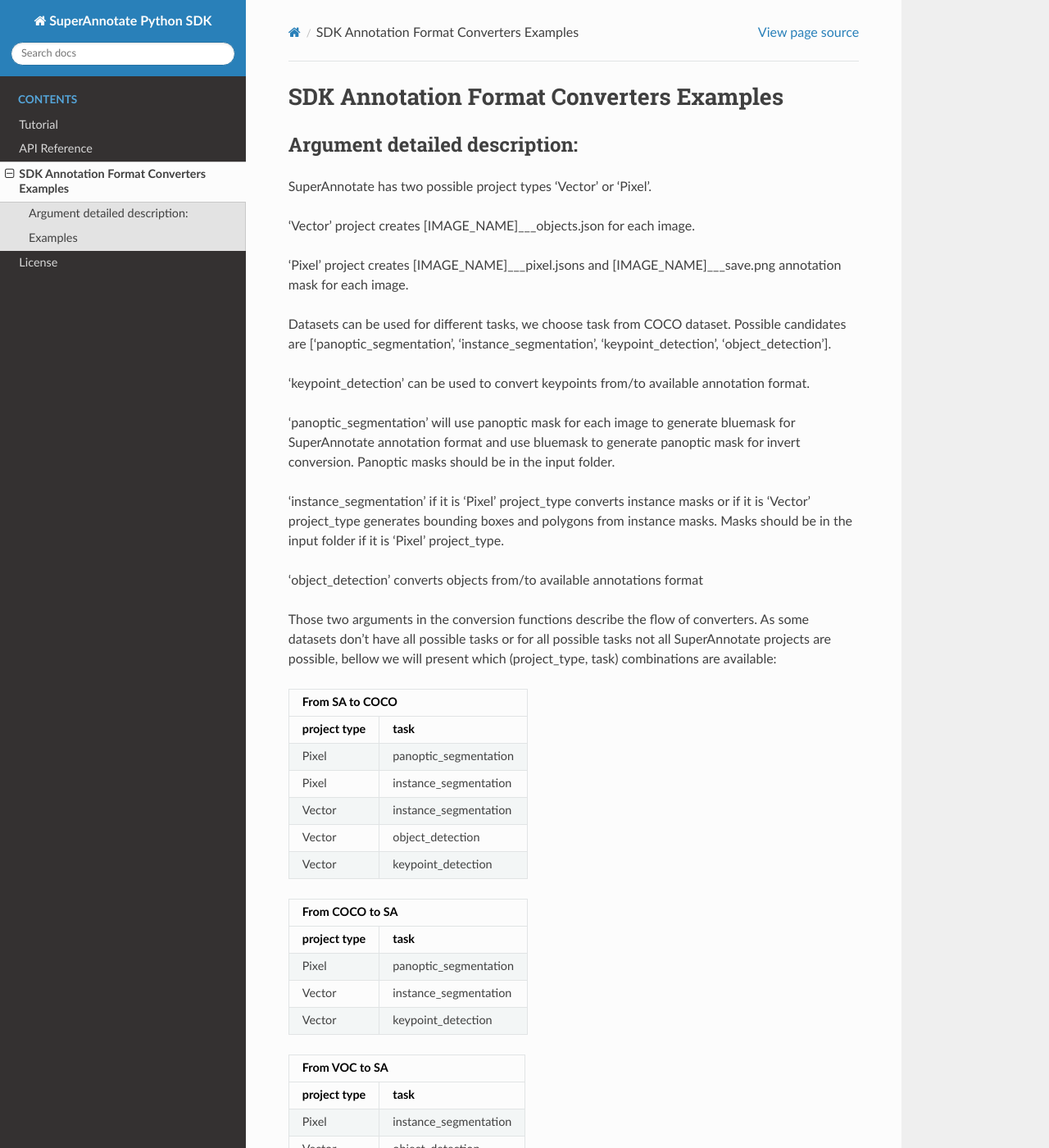
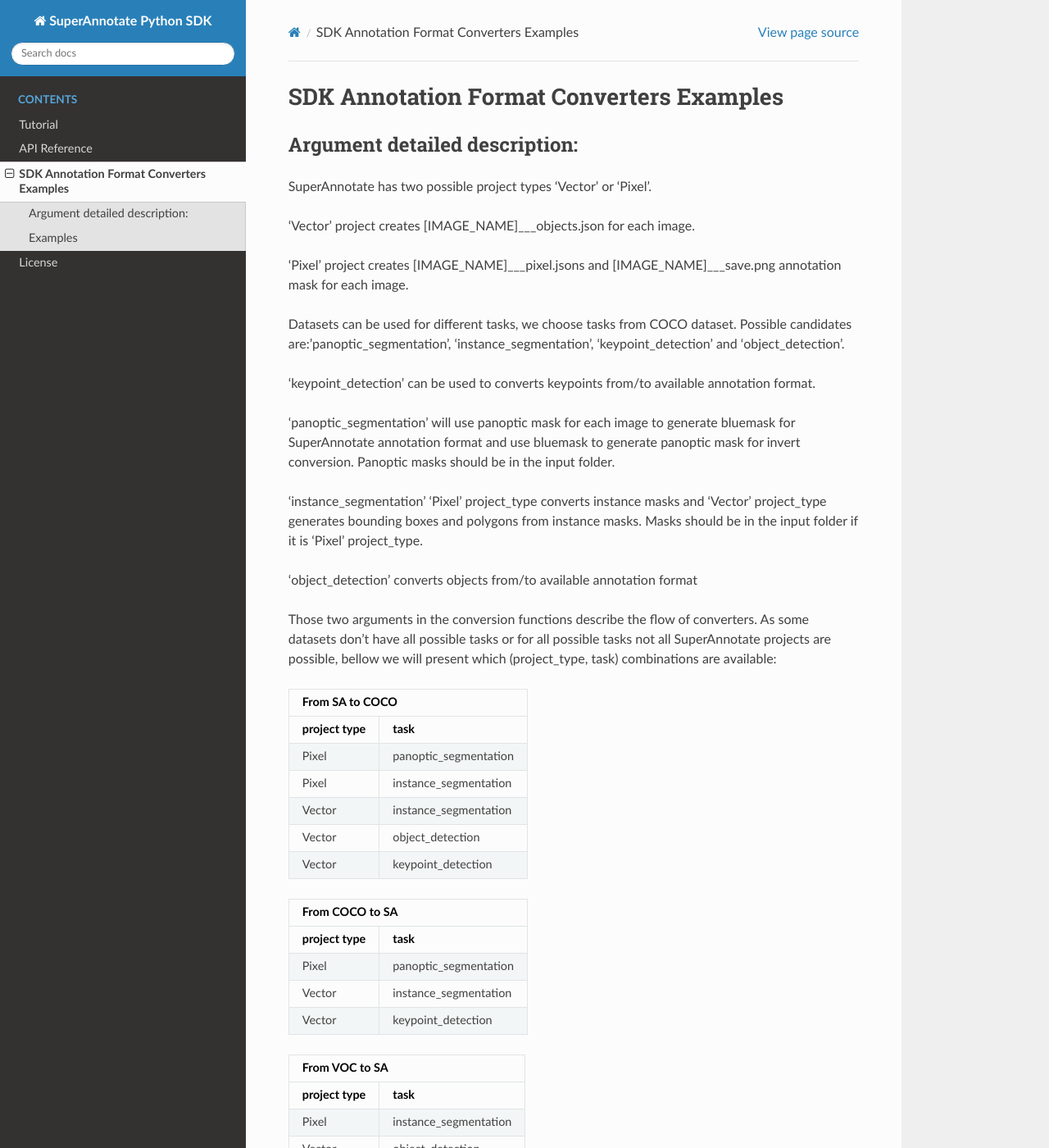
Before and after one commit to superannotateai/superannotate-python-sdk, a Sphinx documentation site: the page built from docs/source/converter_example.sdk.rst, in a window 1280 px wide and 1400 px high. Shown: the whole window at 82% size. Built offline with Sphinx 7.4.7 and the Read the Docs theme 2.0.0, drawn with Linux system fonts in a browser that asks for light colours; some of the changed text lies outside the part shown.

Commit message:
docs improved

```diff
--- a/docs/source/converter_example.sdk.rst
+++ b/docs/source/converter_example.sdk.rst
@@ -13,15 +13,15 @@
 'Pixel' project creates [IMAGE_NAME]___pixel.jsons and [IMAGE_NAME]___save.png annotation mask for each image.
 
 
-Datasets can be used for different tasks, we choose task from COCO dataset. Possible candidates are ['panoptic_segmentation', 'instance_segmentation', 'keypoint_detection', 'object_detection'].
+Datasets can be used for different tasks, we choose tasks from COCO dataset. Possible candidates are:'panoptic_segmentation', 'instance_segmentation', 'keypoint_detection' and 'object_detection'.
 
-'keypoint_detection' can be used to convert keypoints from/to available annotation format.
+'keypoint_detection' can be used to converts keypoints from/to available annotation format.
 
 'panoptic_segmentation' will use panoptic mask for each image to generate bluemask for SuperAnnotate annotation format and use bluemask to generate panoptic mask for invert conversion. Panoptic masks should be in the input folder.
 
-'instance_segmentation' if it is 'Pixel' project_type converts instance masks or if it is 'Vector' project_type generates bounding boxes and polygons from instance masks. Masks should be in the input folder if it is 'Pixel' project_type.
+'instance_segmentation' 'Pixel' project_type converts instance masks and 'Vector' project_type generates bounding boxes and polygons from instance masks. Masks should be in the input folder if it is 'Pixel' project_type.
 
-'object_detection' converts objects from/to available annotations format
+'object_detection' converts objects from/to available annotation format
 
 
 Those two arguments in the conversion functions describe the flow of converters. As some datasets don't have all possible tasks or for all possible tasks not all SuperAnnotate projects are possible, bellow we will present which (project_type, task) combinations are available:
@@ -34,8 +34,8 @@
 Pixel           panoptic_segmentation
 Pixel           instance_segmentation
 Vector          instance_segmentation
-Vector			object_detection
-Vector			keypoint_detection
+Vector			 object_detection
+Vector			 keypoint_detection
 ==============  ======================
 
 ==============  ======================
@@ -45,7 +45,7 @@
 ==============  ======================
 Pixel           panoptic_segmentation
 Vector          instance_segmentation
-Vector			keypoint_detection
+Vector			 keypoint_detection
 ==============  ======================
 
 ==============  ======================
```
Also changed, not shown: other parts of docs/source/converter_example.sdk.rst (+1 -1 lines), 1 other file.
